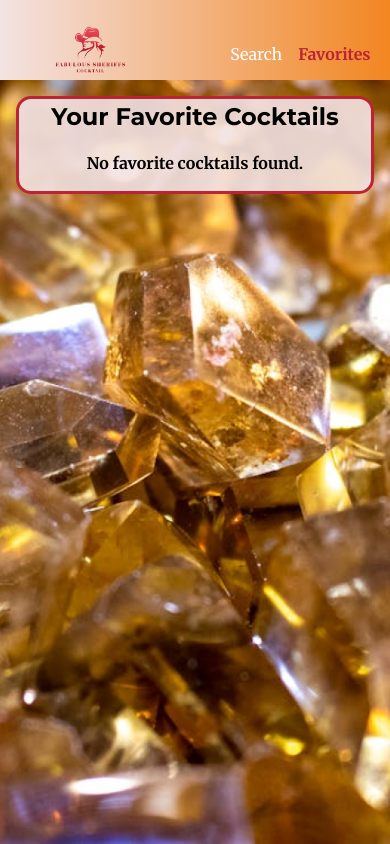
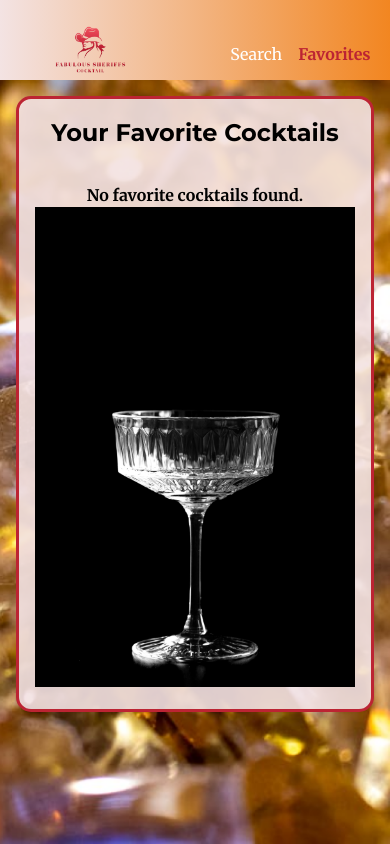
Before and after one commit to annagabain/fabulous-sheriffs-grupprojekt-react, a React (Vite) app: page /favorites-page in a window 390 px wide. Built offline with nearby package versions, Linux system fonts and the light colour scheme.

Commit message:
Add basic styles to make the page visually appealing.

```diff
--- a/src/pages/FavoritesPage.tsx
+++ b/src/pages/FavoritesPage.tsx
@@ -3,6 +3,8 @@ import GlobalStateContext from "../context/GlobalStateContext"
 import CocktailCard from "../components/CocktailCard";
 import { Drink } from "../type";
 import { useNavigate } from 'react-router-dom';
+import '../styles/FavoritesPage.css'
+
 
 export default function FavoritesPage() {
 
@@ -39,7 +41,13 @@ export default function FavoritesPage() {
                         ))
                     ) : (
                         // If no favorites are found, display a message to the user
-                        <h4>No favorite cocktails found.</h4>
+                        <h4>No favorite cocktails found.
+                        <img
+                            src='src/assets/pexels-badun-18782633.jpg'
+                            alt='empty glass'
+                            style={{ width: '100%' }}
+                        />
+                    </h4>
                     )
                 }
             </section>
--- /dev/null
+++ b/src/styles/FavoritesPage.css
@@ -0,0 +1,50 @@
+
+h2 {
+    padding: 2rem;
+}
+
+/* Responsiveness */
+
+/* --------------------------------------------------------------------- */
+/* Large screens */
+@media (min-width: 1200px) {
+    .card-container {
+      grid-template-columns: repeat(5, 1fr);
+    }
+  }
+
+  /* Tablets */
+  @media (max-width: 992px) {
+    h2 {
+        padding: 1.5rem;
+    }
+
+    .card-container {
+      grid-template-columns: repeat(3, 1fr);
+    }
+  }
+
+  /* Mobile */
+  @media (max-width: 768px) {
+    h2 {
+        padding: 1rem;
+    }
+    .card-container {
+      grid-template-columns: repeat(2, 1fr);
+    }
+  }
+
+  /* Small mobile */
+  @media (max-width: 480px) {
+
+    h2 {
+        padding: 1rem;
+    }
+
+    .card-container {
+      grid-template-columns: repeat(1, 1fr);
+    }
+
+  }
+
+  /* --------------------------------------------------------------------- */
```
